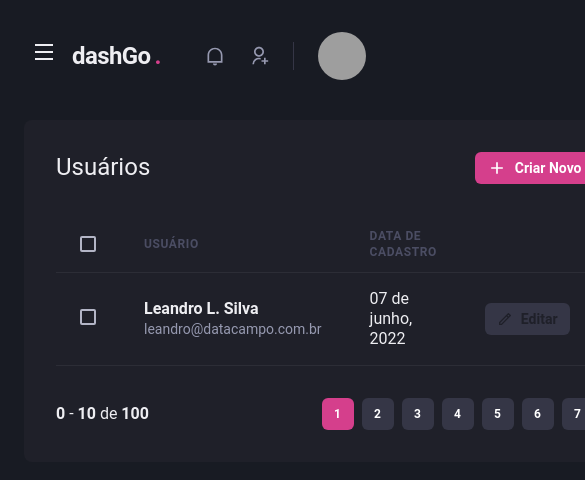
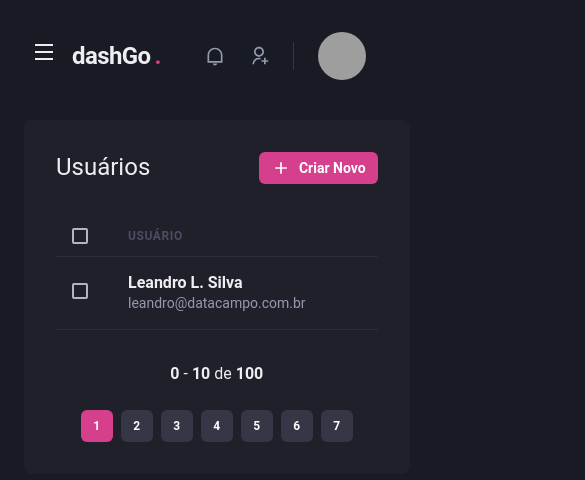
Before and after one commit to lemaun/react-chapter4-dashgo, a Next.js app: page /users in a window 390 px wide. Shown: the top 480 px of the page, 585 px wide, since content can reach past the window. Built offline with nearby package versions, Linux system fonts and the light colour scheme; grey boxes are pictures that could not be loaded.

Commit message:
pagination responsive

```diff
--- a/src/components/Pagination/index.tsx
+++ b/src/components/Pagination/index.tsx
@@ -1,9 +1,10 @@
-import { Box, Button, HStack } from "@chakra-ui/react";
+import { Box, Button, HStack, Stack } from "@chakra-ui/react";
 import { PaginationItem } from "./PaginationItem";
 
 export function Pagination() {
   return (
-    <HStack
+    <Stack
+      direction={["column","row"]}
       mt="8"
       spacing="6"
       justify="space-between"
@@ -21,6 +22,6 @@
         <PaginationItem number={6} />
         <PaginationItem number={7} />
       </HStack>
-    </HStack>
+    </Stack>
   )
 }
--- a/src/pages/users/index.tsx
+++ b/src/pages/users/index.tsx
@@ -1,10 +1,15 @@
-import { Box, Button, Checkbox, Flex, Heading, Icon, Table, Tbody, Td, Text, Th, Thead, Tr, theme } from "@chakra-ui/react";
+import { Box, Button, Checkbox, Flex, Heading, Icon, Table, Tbody, Td, Text, Th, Thead, Tr, theme, useBreakpointValue } from "@chakra-ui/react";
 import { RiAddLine, RiPencilLine } from "react-icons/ri";
 import { Header } from "../../components/Header/index";
 import { Pagination } from "../../components/Pagination";
 import { Sidebar } from "../../components/Sidebar/index";
 
 export default function UserList() {
+  const isWideVersion = useBreakpointValue({
+    base: false,
+    lg: true
+  })
+
   return (
     <Box>
       <Header />
@@ -23,17 +28,17 @@
           <Table colorScheme="whiteAlpha">
             <Thead>
               <Tr>
-                <Th px="6" color="gray.300" width="8">
+                <Th px={["4","4","6"]} color="gray.300" width="8">
                   <Checkbox colorScheme="pink"/>
                 </Th>
                 <Th>Usuário</Th>
-                <Th>Data de cadastro</Th>
+                { isWideVersion && <Th>Data de cadastro</Th> }
                 <Th width="8"></Th>
               </Tr>
             </Thead>
             <Tbody>
               <Tr>
-                <Td px="6">
+                <Td px={["4","4","6"]}>
                   <Checkbox colorScheme="pink"/>
                 </Td>
                 <Td>
@@ -42,10 +47,9 @@
                     <Text fontSize="sm" color="gray.300">leandro@datacampo.com.br</Text>
                   </Box>
                 </Td>
+                { isWideVersion && <Td>07 de junho, 2022</Td> }
                 <Td>
-                  07 de junho, 2022
-                </Td>
-                <Td>
+                  { isWideVersion && (
                     <Button
                       as="a"
                       size="sm"
@@ -58,6 +62,7 @@
                     >
                       Editar
                     </Button>
+                  )}
                 </Td>
               </Tr>
             </Tbody>
```
Lines whose indentation alone changed are shown as unchanged.
